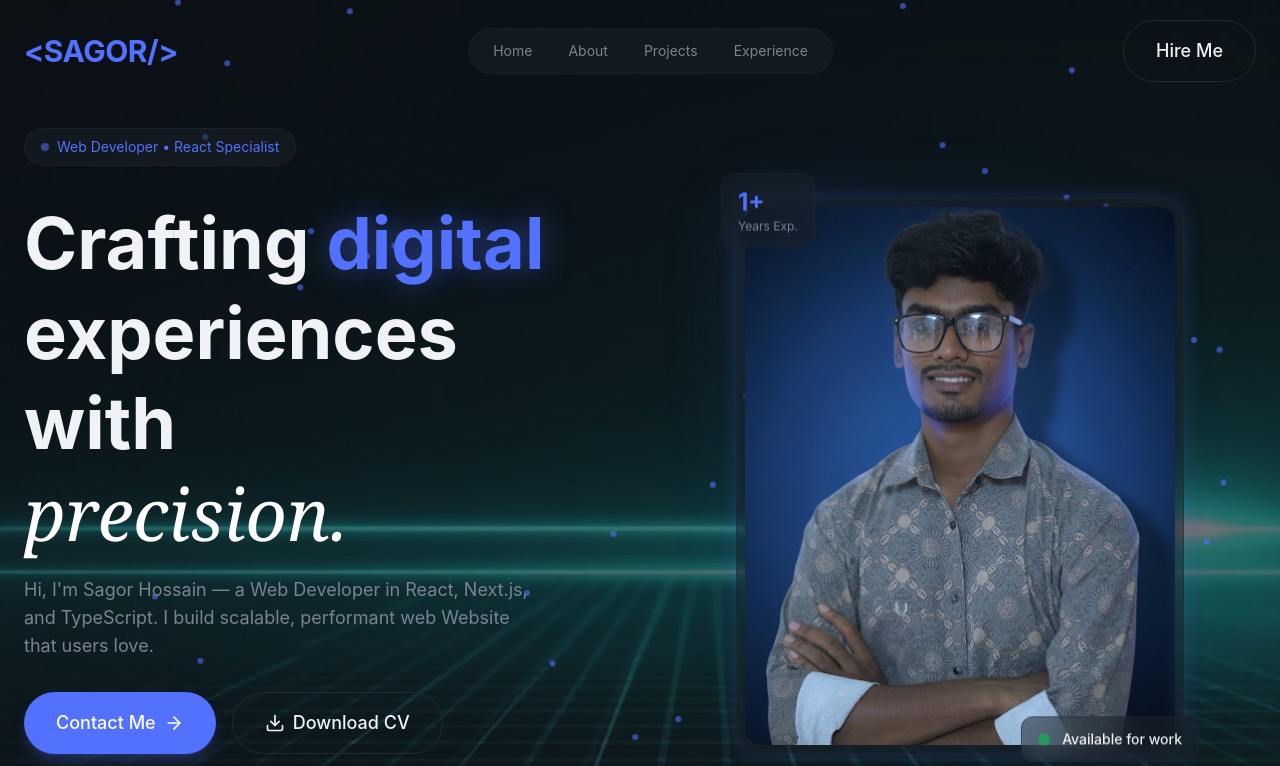
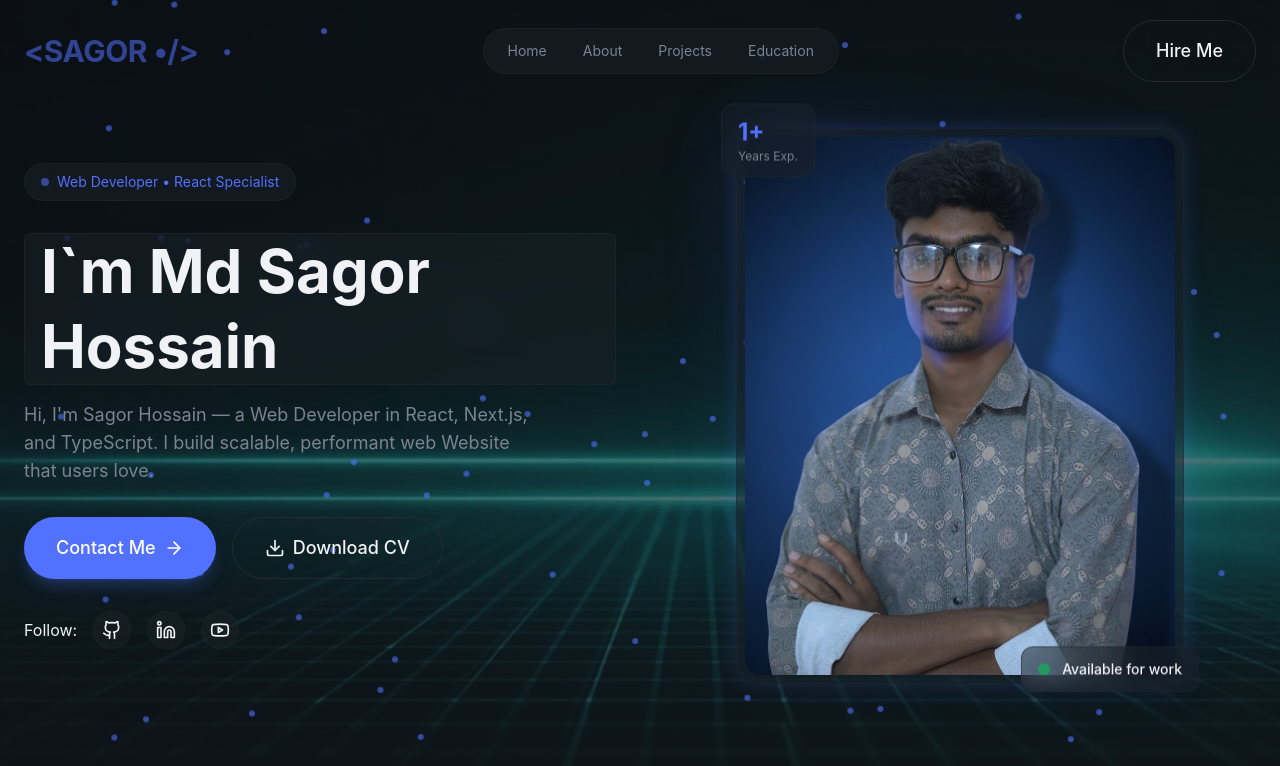
Before and after one commit to sagorhasan17/main-self-portfolio, a React (Vite) app: page / in a window 1280 px wide. Shown: the top 766 px of the page. Built offline with nearby package versions, Linux system fonts and the light colour scheme.

Commit message:
add scrool button and some change on hero section

```diff
--- a/src/App.jsx
+++ b/src/App.jsx
@@ -1,3 +1,4 @@
+import UpToButton from "./components/UpToButton";
 import Footer from "./layouts/Footer";
 import NavBar from "./layouts/NavBar";
 import About from "./sections/About";
@@ -21,6 +22,7 @@ const App = () => {
         <Testimonials />
         <Contact />
       </main>
+      <UpToButton />
       <Footer />
     </div>
   );
--- /dev/null
+++ b/src/components/UpToButton.jsx
@@ -0,0 +1,60 @@
+import { ArrowUpToLine } from "lucide-react";
+import { useEffect, useState } from "react";
+
+const UpToButton = () => {
+  const [showButton, setShowButton] = useState(false);
+  const [scrollPercentage, setScrollPercentage] = useState(0);
+
+  const goToBtn = () => {
+    window.scrollTo({ top: 0, left: 0, behavior: "smooth" });
+  };
+
+  const handleScroll = () => {
+    let heightToHidden = 700;
+    const winScroll =
+      document.body.scrollTop || document.documentElement.scrollTop;
+
+    //   for scroll percentage
+    const windowHeight = window.innerHeight;
+    const documentHeight = document.documentElement.scrollHeight;
+    const scrollY = window.scrollY;
+
+    const scrollPercentage = (scrollY / (documentHeight - windowHeight)) * 100;
+    const finalScroolPer = Math.round(scrollPercentage);
+    setScrollPercentage(finalScroolPer);
+
+    if (winScroll > heightToHidden) {
+      setShowButton(true);
+    } else {
+      setShowButton(false);
+    }
+  };
+
+  useEffect(() => {
+    window.addEventListener("scroll", handleScroll);
+
+    return () => {
+      window.removeEventListener("scroll", handleScroll);
+    };
+  }, []);
+
+  return (
+    <div
+      onClick={goToBtn}
+      className={`
+      fixed md:w-12 md:h-16 w-8 h-10 rounded-full bg-transparent overflow-hidden
+      flex flex-col justify-center items-center
+      bottom-2 right-2 z-50 cursor-pointer hover:scale-110 glass hover:bg-primary/10 hover:text-primary
+      transition-all duration-500 ease-in-out
+      ${showButton ? "opacity-100 translate-y-0" : "opacity-0 translate-y-10 pointer-events-none"}
+    `}
+    >
+      <button className="btn btn-primary">
+        <ArrowUpToLine className="animate-bounce" />
+      </button>
+      <p className="text-xs">{scrollPercentage}</p>
+    </div>
+  );
+};
+
+export default UpToButton;
--- a/src/index.css
+++ b/src/index.css
@@ -181,4 +181,7 @@
       0 0 40px color-mix(in srgb, var(--color-primary) 35%, transparent),
       0 0 80px color-mix(in srgb, var(--color-primary) 25%, transparent);
   }
+
+
+
 }
--- a/src/layouts/NavBar.jsx
+++ b/src/layouts/NavBar.jsx
@@ -6,8 +6,10 @@ const navLinks = [
   { href: "/", label: "Home" },
   { href: "#about", label: "About" },
   { href: "#projects", label: "Projects" },
-  { href: "#experience", label: "Experience" },
+  { href: "#education", label: "Education" },
 ];
+
+
 
 const NavBar = () => {
   const [isMobileMenuOpen, setIsMobileMenuOpen] = useState(false);
@@ -28,7 +30,7 @@ const NavBar = () => {
     >
       <nav className="container mx-auto px-6 flex items-center justify-between">
         <a className="text-xl font-bold tracking-tight text-primary hover:text-foreground user-select-none uppercase cursor-pointer transition">
-          <span className="text-primary transition-all duration-400 hover:text-foreground text-2xl md:text-3xl"> {`<Sagor/>`}</span>
+          <span className="text-primary animate-pulse transition-all duration-400 hover:text-foreground text-2xl md:text-3xl"> {`<Sagor •/>`}</span>
         </a>
 
         {/* desktop menu */}
--- a/src/sections/Education.jsx
+++ b/src/sections/Education.jsx
@@ -26,7 +26,7 @@ const educations = [
 
 const Education = () => {
   return (
-    <section id="experience" className="py-10 relative overflow-hidden">
+    <section id="education" className="py-10 relative overflow-hidden">
       <div
         className="absolute top-1/2 left-1/4 w-96
        h-96 bg-primary/5 rounded-full blur-3xl -translate-y-1/2"
@@ -80,11 +80,11 @@ const Education = () => {
                   <div
                     className={`glass p-6 rounded-2xl border border-primary/30 hover:border-primary/50 transition-all duration-500`}
                   >
-                    <span className="text-4xl text-primary font-bold">
+                    <span className="md:text-4xl text-2xl text-primary font-bold">
                       {edu.title}
                     </span>
-                    <h3 className="text-xl text-muted-foreground font-semibold mt-2 mb-1 flex items-center gap-2">
-                      <School />
+                    <h3 className="md:text-xl text-md text-muted-foreground font-semibold mt-2 mb-1 flex items-center gap-2">
+                      <School size={20} />
                       {edu.institution}
                     </h3>
                     <p className="text-muted-foreground my-4 mb-1 flex gap-2">
--- a/src/sections/Experience.jsx
+++ b/src/sections/Experience.jsx
@@ -55,7 +55,7 @@ const Education = () => {
             Career Journey
           </span>
           <h2
-            className="text-4xl md:text-5xl font-bold
+            className="text-2xl md:text-5xl font-bold
            mt-4 mb-6 animate-fade-in animation-delay-100
             text-secondary-foreground"
           >
--- a/src/sections/Hero.jsx
+++ b/src/sections/Hero.jsx
@@ -48,7 +48,7 @@ const Hero = () => {
 
       {/* dot pattern */}
       <div className="absolute inset-0 overflow-hidden pointer-events-none">
-        {[...Array(65)].map(() => (
+        {[...Array(100)].map(() => (
           <div
             className="absolute w-1.5 h-1.5 rounded-full opacity-60"
             style={{
@@ -76,15 +76,9 @@ const Hero = () => {
 
             {/* headline */}
             <div className="space-y-4">
-              <h1 className="text-5xl md:text-6xl lg:text-7xl font-bold leading-tight animate-fade-in animation-delay-100">
-                Crafting <span className="text-primary glow-text">digital</span>
-                <br />
-                experiences with
-                <br />
-                <span className="font-serif italic font-normal text-white">
-                  precision.
-                </span>
-              </h1>
+              <h1 className="text-2xl md:text-4xl lg:text-6xl font-bold leading-tight animate-fade-in animation-delay-100 glass px-4 w-2xs md:w-full rounded-md animate-pulse">
+                I`m Md Sagor Hossain
+                </h1>
               <p className="text-lg text-muted-foreground max-w-lg animate-fade-in animation-delay-200">
                 Hi, I'm Sagor Hossain — a Web Developer in React, Next.js, and
                 TypeScript. I build scalable, performant web Website that users
```
